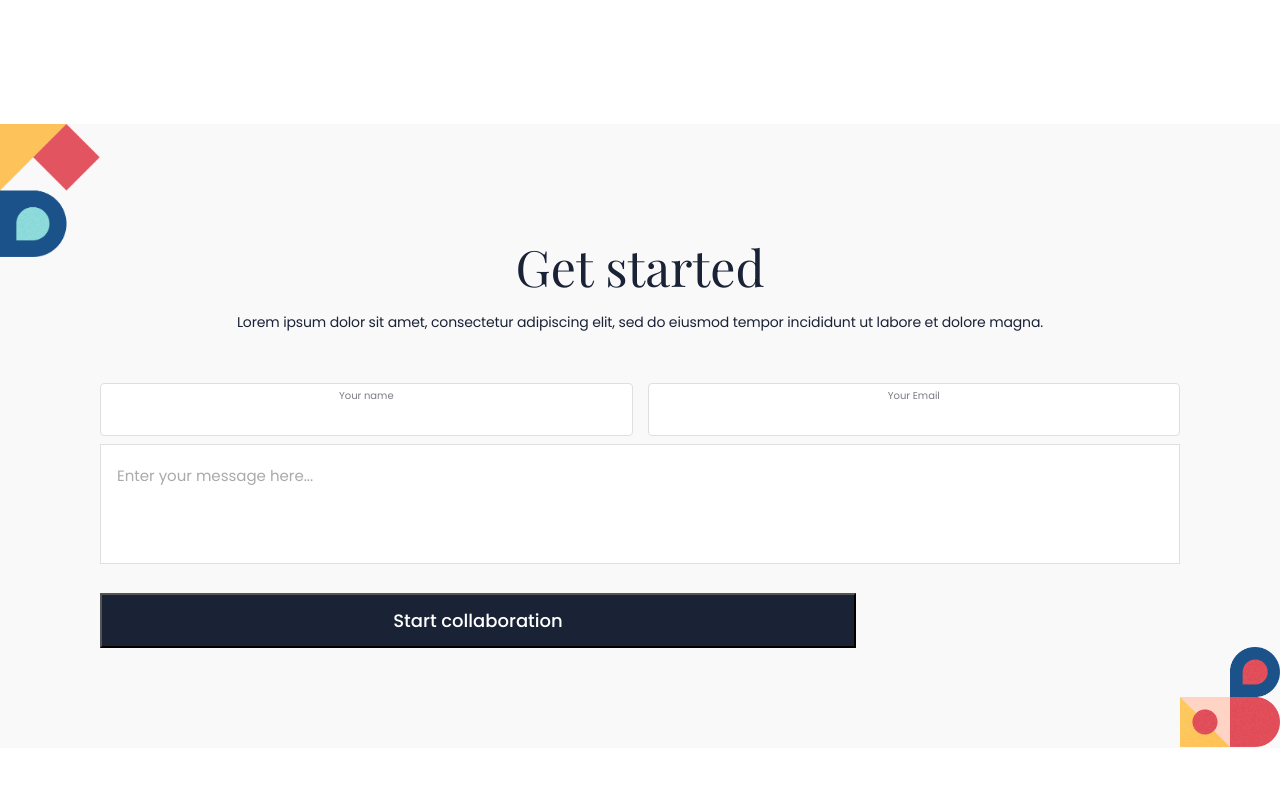
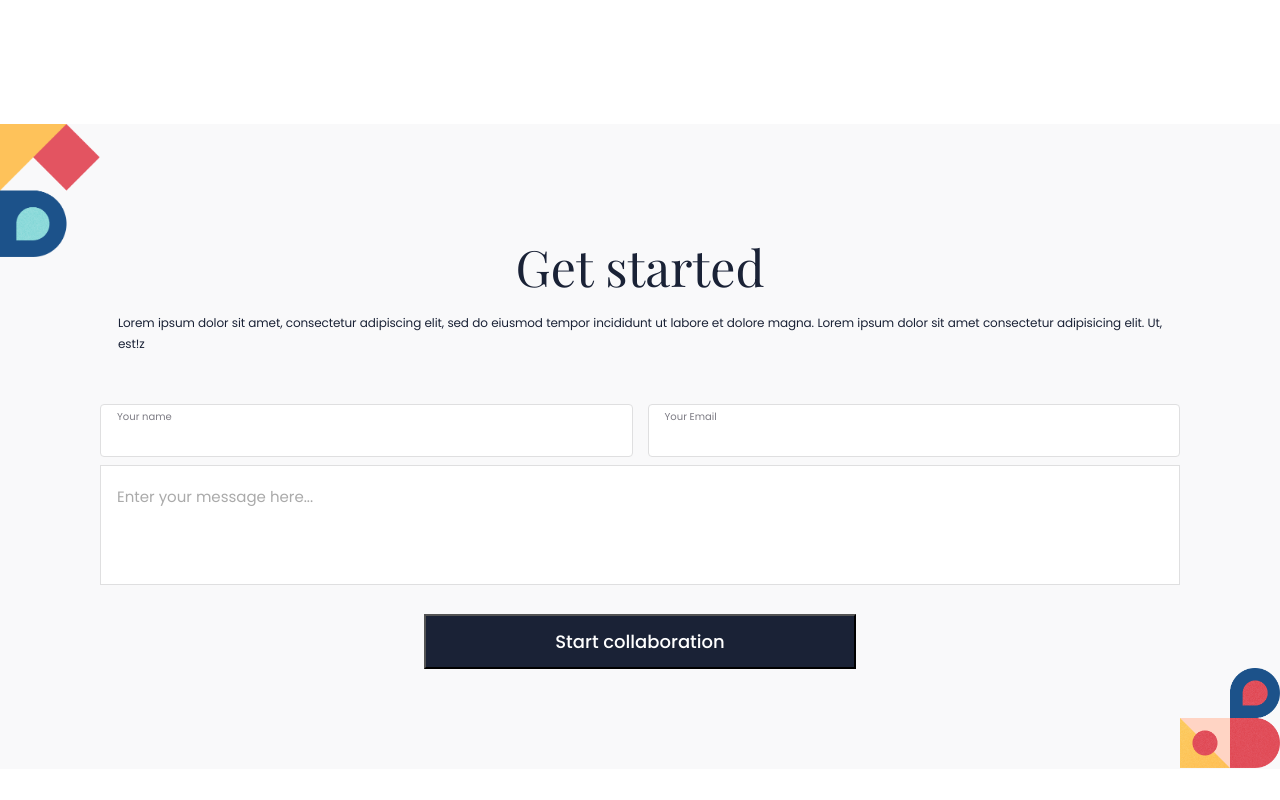
Before and after one commit to arnold-O/portfolio_project_microverse, a website: page index.html in a window 1280 px wide. Shown: the part 1920-2720 px from the top of the page. Drawn offline with nearby package versions, Linux system fonts and the light colour scheme; a web font is replaced by a local one.

Commit message:
get started section refactor

```diff
--- a/index.html
+++ b/index.html
@@ -340,7 +340,7 @@
 
             <h3 class="get-started-text margin-sm">
                 Lorem ipsum dolor sit amet, consectetur adipiscing elit, sed do
-                eiusmod tempor incididunt ut labore et dolore magna.
+                eiusmod tempor incididunt ut labore et dolore magna. Lorem ipsum dolor sit amet consectetur adipisicing elit. Ut, est!z
             </h3>
         </div>
         <form action="https://formspree.io/f/mbjelojv" method="POST" class="get-started-form margin-md-sm">
@@ -358,9 +358,11 @@
                 <textarea type="text" id="" rows="10" placeholder="Enter your message here..." maxlength="500"
                     required></textarea>
             </div>
-            <button type="submit" class="form-btn">
-                Start collaboration
-            </button>
+            <div class="get-started-btn">
+                <button type="submit" class="form-btn">
+                    Start collaboration
+                </button>
+            </div>
         </form>
        </div>
 
--- a/style.css
+++ b/style.css
@@ -421,6 +421,7 @@ body {
 }
 
 .get-started-info {
+  display: block;
   padding: 1.8rem;
 }
 
@@ -584,11 +585,12 @@ body {
 .cta-img{
   display: none;
 }
-.desktop-input{
-  display: none;
+.get-started-desktop{
+    display: block;
+  padding: 0
 }
-.get-started-desktop{
-  display: none;
+.get-started-btn{
+
 }
 /* .desktop-btn{
   display: none;
@@ -836,12 +838,23 @@ body {
   margin-top: 15rem;
 
 }
+.get-started-info p{
+  text-align: center;
+}
 .get-started-desktop{
   display: block;
   padding: 10rem;
-  text-align: center;
+
 }
-
+.get-started-text{
+  text-align: justify;
+  font-family: var(--font-family-primary);
+font-style: normal;
+font-weight: 400;
+font-size: 1.2rem;
+line-height: 21px;
+letter-spacing: -0.01em;
+}
 .first-top{
   position: absolute;
   top: 0;
@@ -857,4 +870,16 @@ body {
   grid-template-columns: 1fr 1fr;
   gap: 1.5rem;
 }
+.form-btn{
+  text-align: center;
+  width:40%
 }
+.get-started-btn{
+  display: block;
+  text-align: center;
+}
+.get-started-btn .form-btn{
+    padding: 1.2rem 4.2rem;
+
+}
+}
```
